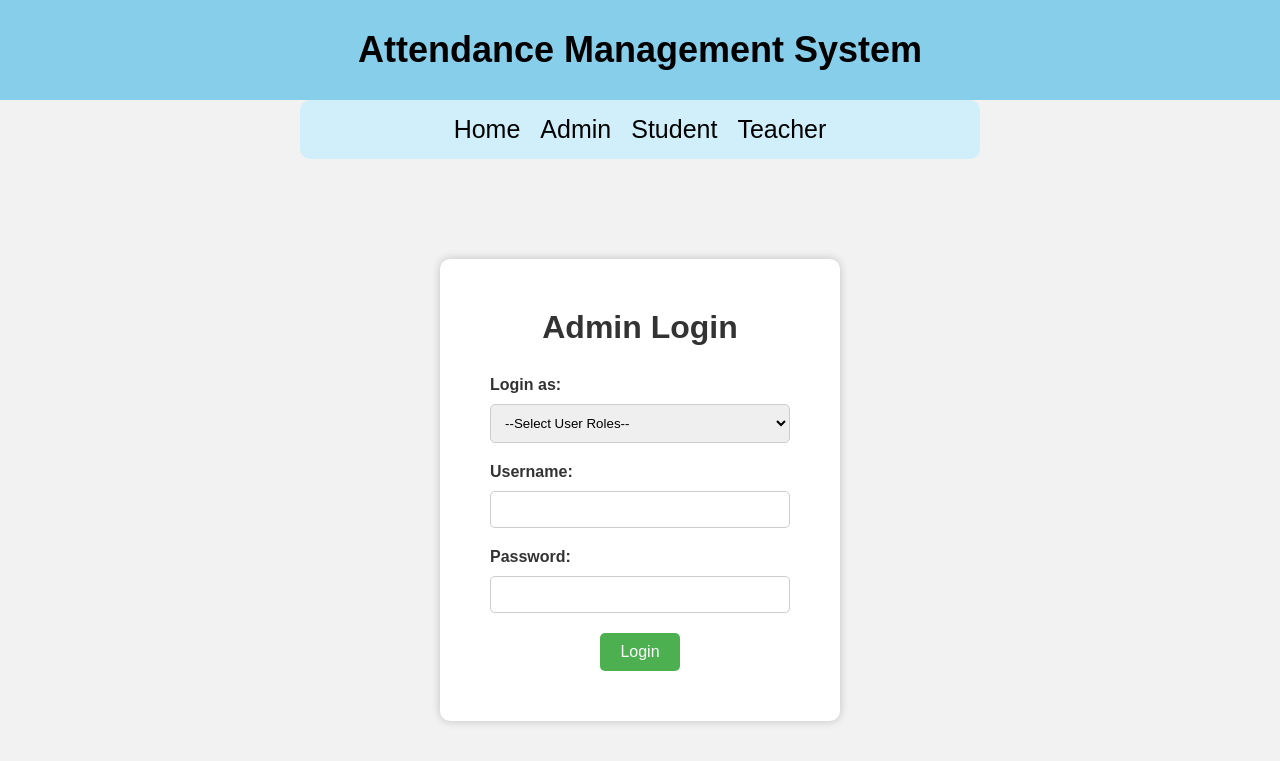
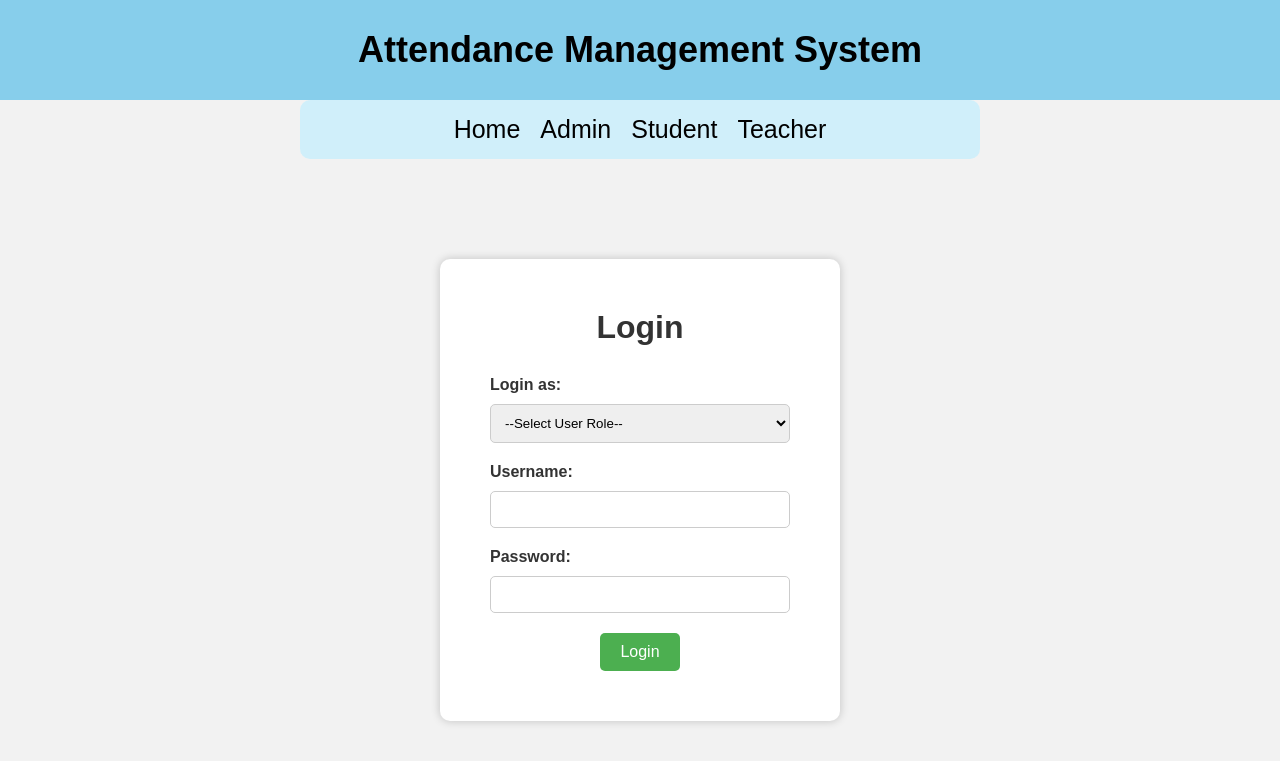
Before and after one commit to bibhanshu01/attendance_management_system, a PHP site: page / in a window 1280 px wide. Shown: the top 761 px of the page. Run offline with PHP 8.4, Linux system fonts and the light colour scheme.

Commit message:
index page drop down menu modified

```diff
--- a/index.php
+++ b/index.php
@@ -29,11 +29,11 @@
 
 <!-- Admin Login Form starts -->
 <div class="container">
-		<h1>Admin Login</h1>
+		<h1>Login</h1>
 		<form method="POST" action="">
     <label for="userType">Login as:</label>
 			<select required name="userType">
-                <option value="">--Select User Roles--</option>
+                <option value="" disabled selected hidden>--Select User Role--</option>
                 <option value="Administrator">Administrator</option>
                 <option value="Teacher">Teacher</option>
                 <option value="Student">Student</option>
```
